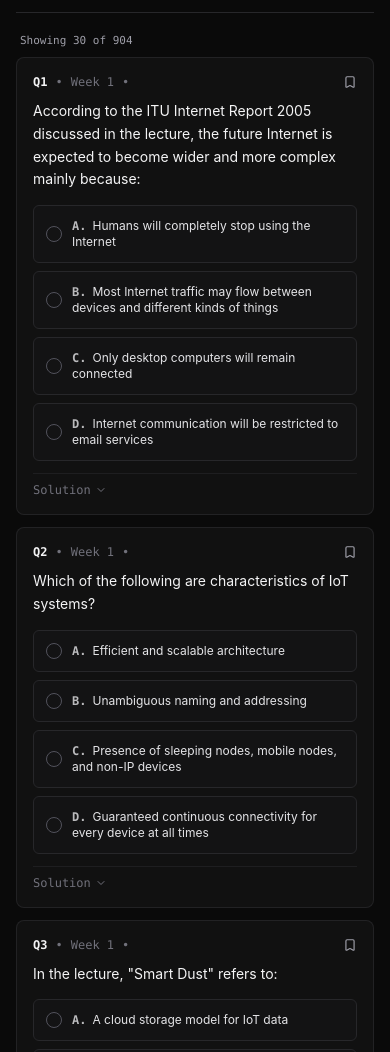
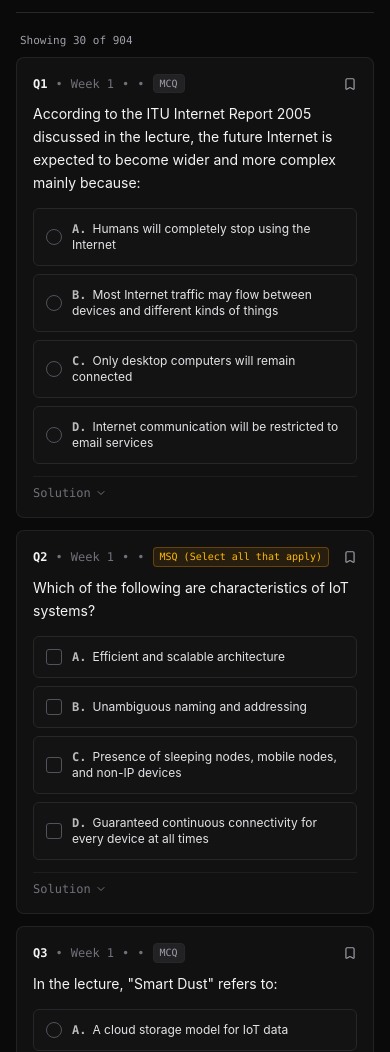
Before and after one commit to Harshith1702/nptel-iot, a React (Vite) app: page / in a window 390 px wide. Shown: the part 516-1568 px from the top of the page. Built offline with nearby package versions, Linux system fonts and the light colour scheme; no server answers; the HTML template or start-up script is replaced by a standard one.

Commit message:
feat: add MSQ multi-select checkbox support with badge and partial evaluation

```diff
--- a/src/App.tsx
+++ b/src/App.tsx
@@ -12,6 +12,7 @@ import { Footer } from './components/Footer';
 import { ArrowUp, FileText, CheckCircle2 } from 'lucide-react';
 import { Analytics } from '@vercel/analytics/react';
 import { initAnalytics, trackEvent } from './utils/analytics';
+import { evaluateAnswer, getQuestionCorrectKeys, normalizeSelectedAnswer } from './utils/quizUtils';
 
 const questionsData = rawQuestions as Question[];
 
@@ -46,10 +47,19 @@ export const App: React.FC = () => {
   };
 
   // Answers and Bookmarks
-  const [answers, setAnswers] = useState<Record<string, string>>(() => {
+  const [answers, setAnswers] = useState<Record<string, string[]>>(() => {
     try {
       const saved = localStorage.getItem('nptel_iot_answers');
-      return saved ? JSON.parse(saved) : {};
+      if (!saved) return {};
+      const parsed = JSON.parse(saved);
+      const normalized: Record<string, string[]> = {};
+      for (const [k, v] of Object.entries(parsed)) {
+        const norm = normalizeSelectedAnswer(v as string | string[]);
+        if (norm.length > 0) {
+          normalized[k] = norm;
+        }
+      }
+      return normalized;
     } catch {
       return {};
     }
@@ -121,10 +131,35 @@ export const App: React.FC = () => {
   }, [selectedTerm]);
 
   const handleSelectAnswer = (questionId: string, answerKey: string) => {
-    setAnswers((prev) => ({
-      ...prev,
-      [questionId]: answerKey,
-    }));
+    const q = questionsData.find((item) => item.id === questionId);
+    const correctKeys = q ? getQuestionCorrectKeys(q) : [];
+    const isMsq = correctKeys.length > 1;
+
+    setAnswers((prev) => {
+      const current = prev[questionId] || [];
+      let updated: string[];
+
+      if (isMsq) {
+        if (current.includes(answerKey)) {
+          updated = current.filter((k) => k !== answerKey);
+        } else {
+          updated = [...current, answerKey].sort();
+        }
+      } else {
+        updated = [answerKey];
+      }
+
+      if (updated.length === 0) {
+        const next = { ...prev };
+        delete next[questionId];
+        return next;
+      }
+
+      return {
+        ...prev,
+        [questionId]: updated,
+      };
+    });
     trackEvent('answer_selected', { question_id: questionId, answer_key: answerKey });
   };
 
@@ -164,10 +199,9 @@ export const App: React.FC = () => {
         if (!matchesQ && !matchesSol && !matchesOpts) return false;
       }
 
-      const ans = answers[q.id];
-      const isAns = !!ans;
-      const correctKeys = q.correctKeys && q.correctKeys.length > 0 ? q.correctKeys : [q.correctAnswer];
-      const isCor = !!ans && correctKeys.includes(ans);
+      const evalResult = evaluateAnswer(q, answers[q.id]);
+      const isAns = evalResult.isAnswered;
+      const isCor = evalResult.isCorrect;
       const isBm = !!bookmarks[q.id];
 
       if (statusFilter === 'unanswered' && isAns) return false;
@@ -190,11 +224,10 @@ export const App: React.FC = () => {
     let incorrect = 0;
 
     for (const q of filteredQuestions) {
-      const userAns = answers[q.id];
-      if (userAns) {
+      const evalResult = evaluateAnswer(q, answers[q.id]);
+      if (evalResult.isAnswered) {
         answered++;
-        const correctKeys = q.correctKeys && q.correctKeys.length > 0 ? q.correctKeys : [q.correctAnswer];
-        if (correctKeys.includes(userAns)) {
+        if (evalResult.isCorrect) {
           correct++;
         } else {
           incorrect++;
@@ -226,16 +259,13 @@ export const App: React.FC = () => {
     let bookmarked = 0;
 
     for (const q of baseList) {
-      const userAns = answers[q.id];
-      if (!userAns) {
+      const evalResult = evaluateAnswer(q, answers[q.id]);
+      if (!evalResult.isAnswered) {
         unanswered++;
+      } else if (evalResult.isCorrect) {
+        correct++;
       } else {
-        const correctKeys = q.correctKeys && q.correctKeys.length > 0 ? q.correctKeys : [q.correctAnswer];
-        if (correctKeys.includes(userAns)) {
-          correct++;
-        } else {
-          incorrect++;
-        }
+        incorrect++;
       }
       if (bookmarks[q.id]) {
         bookmarked++;
@@ -262,11 +292,10 @@ export const App: React.FC = () => {
         stats[q.weekNum] = { total: 0, answered: 0, correct: 0 };
       }
       stats[q.weekNum].total += 1;
-      const userAns = answers[q.id];
-      if (userAns) {
+      const evalResult = evaluateAnswer(q, answers[q.id]);
+      if (evalResult.isAnswered) {
         stats[q.weekNum].answered += 1;
-        const correctKeys = q.correctKeys && q.correctKeys.length > 0 ? q.correctKeys : [q.correctAnswer];
-        if (correctKeys.includes(userAns)) {
+        if (evalResult.isCorrect) {
           stats[q.weekNum].correct += 1;
         }
       }
--- a/src/components/QuestionCard.tsx
+++ b/src/components/QuestionCard.tsx
@@ -1,10 +1,11 @@
 import React, { useState } from 'react';
 import { Question, QuizMode } from '../types/quiz';
+import { evaluateAnswer } from '../utils/quizUtils';
 import { Check, X, Bookmark, RotateCcw, ChevronDown, ChevronUp, FileText } from 'lucide-react';
 
 interface QuestionCardProps {
   question: Question;
-  selectedAnswer: string | undefined;
+  selectedAnswer: string | string[] | undefined;
   onSelectAnswer: (questionId: string, answerKey: string) => void;
   onClearAnswer: (questionId: string) => void;
   isBookmarked: boolean;
@@ -28,27 +29,35 @@ export const QuestionCard: React.FC<QuestionCardProps> = ({
   const [showSolutionLocal, setShowSolutionLocal] = useState(false);
   const isSolutionVisible = forceShowSolution || showSolutionLocal;
 
-  const correctKeys = question.correctKeys && question.correctKeys.length > 0
-    ? question.correctKeys
-    : [question.correctAnswer];
+  const {
+    isAnswered,
+    isCorrect,
+    isPartiallyCorrect,
+    hasWrongSelection,
+    isMsq,
+    correctKeys,
+    selectedKeys,
+  } = evaluateAnswer(question, selectedAnswer);
 
-  const isEvaluated = (quizMode === 'practice' && !!selectedAnswer) || examSubmitted || isSolutionVisible;
-  const isUserCorrect = !!selectedAnswer && correctKeys.includes(selectedAnswer);
-  const isAnswered = !!selectedAnswer;
+  const isEvaluated =
+    (quizMode === 'practice' && isAnswered) || examSubmitted || isSolutionVisible;
+
+  let cardBorder = 'border-zinc-200 dark:border-zinc-800/80 bg-white dark:bg-[#111111]';
+  if (isEvaluated && isAnswered) {
+    if (isCorrect) {
+      cardBorder = 'border-emerald-500/40 bg-emerald-500/[0.02] dark:border-emerald-500/30 dark:bg-emerald-950/[0.05]';
+    } else if (isPartiallyCorrect) {
+      cardBorder = 'border-amber-500/40 bg-amber-500/[0.02] dark:border-amber-500/30 dark:bg-amber-950/[0.05]';
+    } else {
+      cardBorder = 'border-rose-500/40 bg-rose-500/[0.02] dark:border-rose-500/30 dark:bg-rose-950/[0.05]';
+    }
+  }
 
   return (
-    <article
-      className={`border rounded-lg p-4 sm:p-5 mb-3 transition-colors ${
-        isEvaluated && isAnswered
-          ? isUserCorrect
-            ? 'border-emerald-500/40 bg-emerald-500/[0.02] dark:border-emerald-500/30 dark:bg-emerald-950/[0.05]'
-            : 'border-rose-500/40 bg-rose-500/[0.02] dark:border-rose-500/30 dark:bg-rose-950/[0.05]'
-          : 'border-zinc-200 dark:border-zinc-800/80 bg-white dark:bg-[#111111]'
-      }`}
-    >
+    <article className={`border rounded-lg p-4 sm:p-5 mb-3 transition-colors ${cardBorder}`}>
       {/* Header Info */}
       <div className="flex items-center justify-between text-xs font-mono text-zinc-500 mb-2.5">
-        <div className="flex items-center gap-2">
+        <div className="flex items-center gap-2 flex-wrap">
           <span className="font-bold text-zinc-900 dark:text-zinc-100">
             Q{question.questionNum}
           </span>
@@ -56,12 +65,23 @@ export const QuestionCard: React.FC<QuestionCardProps> = ({
           <span>{question.week}</span>
           <span>•</span>
           <span className="hidden sm:inline">{question.shortTerm}</span>
+          <span>•</span>
+          {isMsq ? (
+            <span className="px-1.5 py-0.5 rounded text-[10px] font-mono font-medium bg-amber-500/10 text-amber-700 dark:text-amber-400 border border-amber-500/30">
+              MSQ (Select all that apply)
+            </span>
+          ) : (
+            <span className="px-1.5 py-0.5 rounded text-[10px] font-mono text-zinc-500 dark:text-zinc-400 bg-zinc-100 dark:bg-zinc-800/80 border border-zinc-200 dark:border-zinc-800">
+              MCQ
+            </span>
+          )}
+
           {question.sourcePdf && (
             <a
               href={question.sourcePdf}
               target="_blank"
               rel="noopener noreferrer"
-              className="hidden md:inline-flex items-center gap-1 text-[11px] text-zinc-400 hover:text-zinc-700 dark:hover:text-zinc-200 hover:underline"
+              className="hidden md:inline-flex items-center gap-1 text-[11px] text-zinc-400 hover:text-zinc-700 dark:hover:text-zinc-200 hover:underline ml-1"
               title="View original official PDF"
             >
               <FileText className="w-3 h-3" />
@@ -87,7 +107,7 @@ export const QuestionCard: React.FC<QuestionCardProps> = ({
                 ? 'text-amber-500'
                 : 'text-zinc-400 hover:text-zinc-600 dark:hover:text-zinc-200'
             }`}
-            title={isBookmarked ? "Remove bookmark" : "Bookmark question"}
+            title={isBookmarked ? 'Remove bookmark' : 'Bookmark question'}
           >
             <Bookmark className={`w-3.5 h-3.5 ${isBookmarked ? 'fill-amber-500' : ''}`} />
           </button>
@@ -99,29 +119,34 @@ export const QuestionCard: React.FC<QuestionCardProps> = ({
         {question.question}
       </h3>
 
-      {/* Options Radio List */}
+      {/* Options List */}
       <div className="space-y-2 mb-3">
         {question.options.map((opt) => {
-          const isSelected = selectedAnswer === opt.key;
+          const isSelected = selectedKeys.includes(opt.key);
           const isTargetCorrect = correctKeys.includes(opt.key);
 
-          let optionBorder = 'border-zinc-200 dark:border-zinc-800 bg-zinc-50/50 dark:bg-zinc-900/30 text-zinc-800 dark:text-zinc-200 hover:border-zinc-400 dark:hover:border-zinc-600';
-          let radioDot = 'border-zinc-400 dark:border-zinc-600';
+          let optionBorder =
+            'border-zinc-200 dark:border-zinc-800 bg-zinc-50/50 dark:bg-zinc-900/30 text-zinc-800 dark:text-zinc-200 hover:border-zinc-400 dark:hover:border-zinc-600';
+          let indicatorStyle = 'border-zinc-400 dark:border-zinc-600';
           let badge = null;
 
           if (isEvaluated) {
             if (isSelected) {
               if (isTargetCorrect) {
-                optionBorder = 'border-emerald-600 dark:border-emerald-500 bg-emerald-50/80 dark:bg-emerald-950/20 text-emerald-950 dark:text-emerald-200 font-medium';
-                radioDot = 'border-emerald-600 dark:border-emerald-500 bg-emerald-600 dark:bg-emerald-500 text-white';
+                optionBorder =
+                  'border-emerald-600 dark:border-emerald-500 bg-emerald-50/80 dark:bg-emerald-950/20 text-emerald-950 dark:text-emerald-200 font-medium';
+                indicatorStyle =
+                  'border-emerald-600 dark:border-emerald-500 bg-emerald-600 dark:bg-emerald-500 text-white';
                 badge = (
                   <span className="inline-flex items-center gap-1 text-[11px] font-mono text-emerald-700 dark:text-emerald-400">
                     <Check className="w-3 h-3 stroke-[3]" /> Correct
                   </span>
                 );
               } else {
-                optionBorder = 'border-rose-600 dark:border-rose-500 bg-rose-50/80 dark:bg-rose-950/20 text-rose-950 dark:text-rose-200 font-medium';
-                radioDot = 'border-rose-600 dark:border-rose-500 bg-rose-600 dark:bg-rose-500 text-white';
+                optionBorder =
+                  'border-rose-600 dark:border-rose-500 bg-rose-50/80 dark:bg-rose-950/20 text-rose-950 dark:text-rose-200 font-medium';
+                indicatorStyle =
+                  'border-rose-600 dark:border-rose-500 bg-rose-600 dark:bg-rose-500 text-white';
                 badge = (
                   <span className="inline-flex items-center gap-1 text-[11px] font-mono text-rose-700 dark:text-rose-400">
                     <X className="w-3 h-3 stroke-[3]" /> Incorrect
@@ -129,8 +154,10 @@ export const QuestionCard: React.FC<QuestionCardProps> = ({
                 );
               }
             } else if (isTargetCorrect) {
-              optionBorder = 'border-emerald-500/60 dark:border-emerald-500/40 bg-emerald-50/40 dark:bg-emerald-950/10 text-emerald-900 dark:text-emerald-300';
-              radioDot = 'border-emerald-500 dark:border-emerald-400 text-emerald-600 dark:text-emerald-400';
+              optionBorder =
+                'border-emerald-500/60 dark:border-emerald-500/40 bg-emerald-50/40 dark:bg-emerald-950/10 text-emerald-900 dark:text-emerald-300';
+              indicatorStyle =
+                'border-emerald-500 dark:border-emerald-400 text-emerald-600 dark:text-emerald-400';
               badge = (
                 <span className="inline-flex items-center gap-1 text-[11px] font-mono text-emerald-700 dark:text-emerald-400">
                   <Check className="w-3 h-3 stroke-[2.5]" /> Correct Answer
@@ -138,8 +165,10 @@ export const QuestionCard: React.FC<QuestionCardProps> = ({
               );
             }
           } else if (isSelected) {
-            optionBorder = 'border-zinc-900 dark:border-zinc-100 bg-zinc-100 dark:bg-zinc-800 text-zinc-900 dark:text-zinc-100 font-medium';
-            radioDot = 'border-zinc-900 dark:border-zinc-100 bg-zinc-900 dark:bg-zinc-100 text-white dark:text-zinc-900';
+            optionBorder =
+              'border-zinc-900 dark:border-zinc-100 bg-zinc-100 dark:bg-zinc-800 text-zinc-900 dark:text-zinc-100 font-medium';
+            indicatorStyle =
+              'border-zinc-900 dark:border-zinc-100 bg-zinc-900 dark:bg-zinc-100 text-white dark:text-zinc-900';
           }
 
           return (
@@ -148,8 +177,8 @@ export const QuestionCard: React.FC<QuestionCardProps> = ({
               className={`flex items-start sm:items-center justify-between gap-3 p-3 rounded-md border cursor-pointer select-none transition-colors ${optionBorder}`}
             >
               <input
-                type="radio"
-                name={`q-${question.id}`}
+                type={isMsq ? 'checkbox' : 'radio'}
+                name={isMsq ? `q-${question.id}-${opt.key}` : `q-${question.id}`}
                 value={opt.key}
                 checked={isSelected}
                 onChange={() => onSelectAnswer(question.id, opt.key)}
@@ -157,7 +186,9 @@ export const QuestionCard: React.FC<QuestionCardProps> = ({
               />
               <div className="flex items-center gap-2.5">
                 <div
-                  className={`w-4 h-4 rounded-full border flex items-center justify-center flex-shrink-0 transition-colors ${radioDot}`}
+                  className={`w-4 h-4 ${
+                    isMsq ? 'rounded-[3px]' : 'rounded-full'
+                  } border flex items-center justify-center flex-shrink-0 transition-colors ${indicatorStyle}`}
                 >
                   {isEvaluated && isSelected ? (
                     isTargetCorrect ? (
@@ -166,7 +197,11 @@ export const QuestionCard: React.FC<QuestionCardProps> = ({
                       <X className="w-2.5 h-2.5 stroke-[3]" />
                     )
                   ) : isSelected ? (
-                    <div className="w-1.5 h-1.5 rounded-full bg-white dark:bg-zinc-900" />
+                    isMsq ? (
+                      <Check className="w-2.5 h-2.5 stroke-[3]" />
+                    ) : (
+                      <div className="w-1.5 h-1.5 rounded-full bg-white dark:bg-zinc-900" />
+                    )
                   ) : null}
                 </div>
 
@@ -183,6 +218,25 @@ export const QuestionCard: React.FC<QuestionCardProps> = ({
           );
         })}
       </div>
+
+      {/* MSQ Evaluation Hint in Practice Mode */}
+      {isMsq && isAnswered && isEvaluated && (
+        <div className="mb-2 text-xs font-mono">
+          {isCorrect ? (
+            <span className="text-emerald-600 dark:text-emerald-400 flex items-center gap-1">
+              <Check className="w-3.5 h-3.5 stroke-[3]" /> All correct options selected
+            </span>
+          ) : isPartiallyCorrect ? (
+            <span className="text-amber-600 dark:text-amber-400">
+              Partially correct ({selectedKeys.length} of {correctKeys.length} selected). Select all that apply.
+            </span>
+          ) : hasWrongSelection ? (
+            <span className="text-rose-600 dark:text-rose-400 flex items-center gap-1">
+              <X className="w-3.5 h-3.5 stroke-[3]" /> Contains incorrect selection
+            </span>
+          ) : null}
+        </div>
+      )}
 
       {/* Footer bar */}
       <div className="flex items-center justify-between pt-2 border-t border-zinc-100 dark:border-zinc-800/60 text-xs">
@@ -207,7 +261,7 @@ export const QuestionCard: React.FC<QuestionCardProps> = ({
           <div className="font-mono text-[11px] text-zinc-400 dark:text-zinc-500 uppercase tracking-wider mb-1">
             Official Key: {correctKeys.join(', ').toUpperCase()}
           </div>
-          <div>{question.solution || "Refer to official NPTEL course lecture material for this topic."}</div>
+          <div>{question.solution || 'Refer to official NPTEL course lecture material for this topic.'}</div>
         </div>
       )}
     </article>
--- /dev/null
+++ b/src/utils/quizUtils.ts
@@ -0,0 +1,79 @@
+import { Question } from '../types/quiz';
+
+export const getQuestionCorrectKeys = (
+  question: Pick<Question, 'correctKeys' | 'correctAnswer'>
+): string[] => {
+  if (question.correctKeys && question.correctKeys.length > 0) {
+    return question.correctKeys.map((k) => k.trim().toLowerCase());
+  }
+  if (question.correctAnswer) {
+    return question.correctAnswer
+      .split(',')
+      .map((k) => k.trim().toLowerCase())
+      .filter(Boolean);
+  }
+  return [];
+};
+
+export const normalizeSelectedAnswer = (
+  answer: string | string[] | undefined
+): string[] => {
+  if (!answer) return [];
+  if (Array.isArray(answer)) {
+    return answer.map((k) => k.trim().toLowerCase()).filter(Boolean);
+  }
+  return answer
+    .split(',')
+    .map((k) => k.trim().toLowerCase())
+    .filter(Boolean);
+};
+
+export interface AnswerEvaluation {
+  isAnswered: boolean;
+  isCorrect: boolean;
+  isPartiallyCorrect: boolean;
+  hasWrongSelection: boolean;
+  isMsq: boolean;
+  correctKeys: string[];
+  selectedKeys: string[];
+}
+
+export const evaluateAnswer = (
+  question: Pick<Question, 'correctKeys' | 'correctAnswer'>,
+  selectedAnswer: string | string[] | undefined
+): AnswerEvaluation => {
+  const correctKeys = getQuestionCorrectKeys(question);
+  const selectedKeys = normalizeSelectedAnswer(selectedAnswer);
+  const isMsq = correctKeys.length > 1;
+  const isAnswered = selectedKeys.length > 0;
+
+  if (!isAnswered) {
+    return {
+      isAnswered: false,
+      isCorrect: false,
+      isPartiallyCorrect: false,
+      hasWrongSelection: false,
+      isMsq,
+      correctKeys,
+      selectedKeys,
+    };
+  }
+
+  const hasWrongSelection = selectedKeys.some((k) => !correctKeys.includes(k));
+  const hasAllCorrectSelected =
+    correctKeys.length > 0 &&
+    correctKeys.every((k) => selectedKeys.includes(k));
+
+  const isCorrect = !hasWrongSelection && hasAllCorrectSelected;
+  const isPartiallyCorrect = isMsq && !hasWrongSelection && !hasAllCorrectSelected;
+
+  return {
+    isAnswered: true,
+    isCorrect,
+    isPartiallyCorrect,
+    hasWrongSelection,
+    isMsq,
+    correctKeys,
+    selectedKeys,
+  };
+};
```
